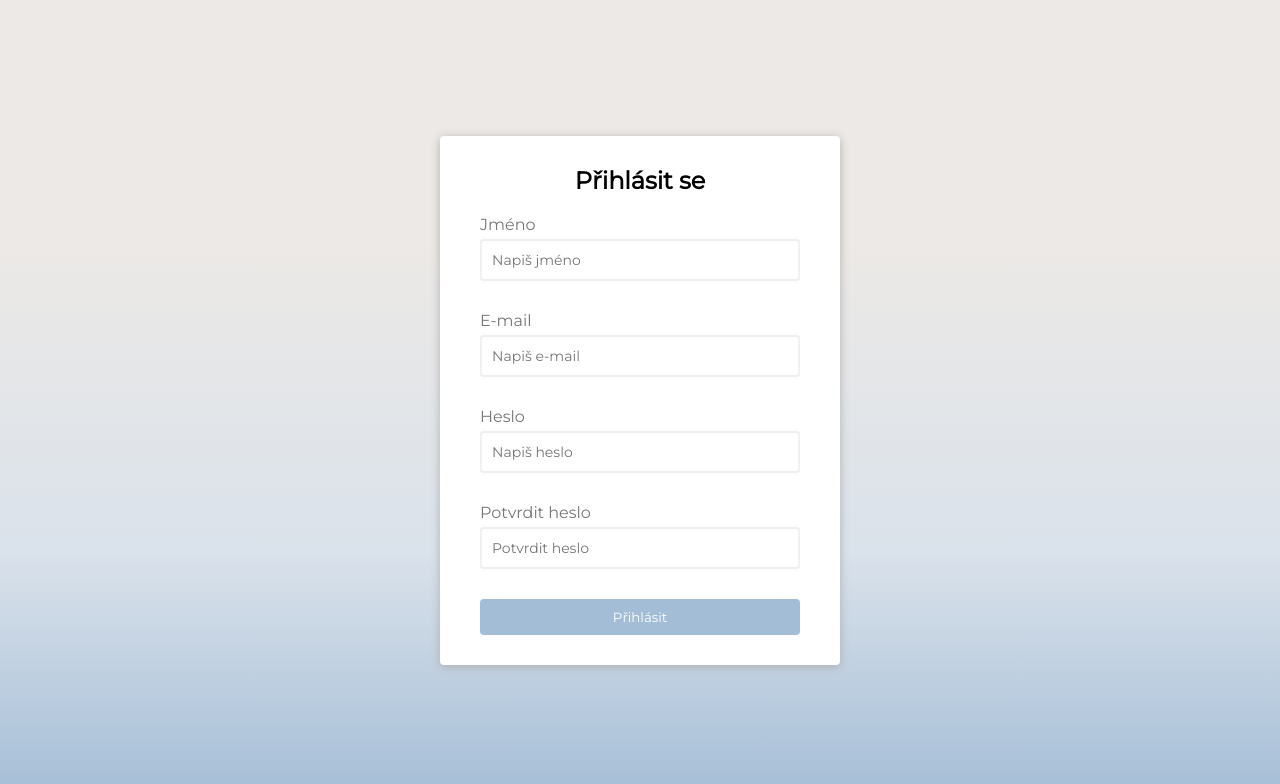
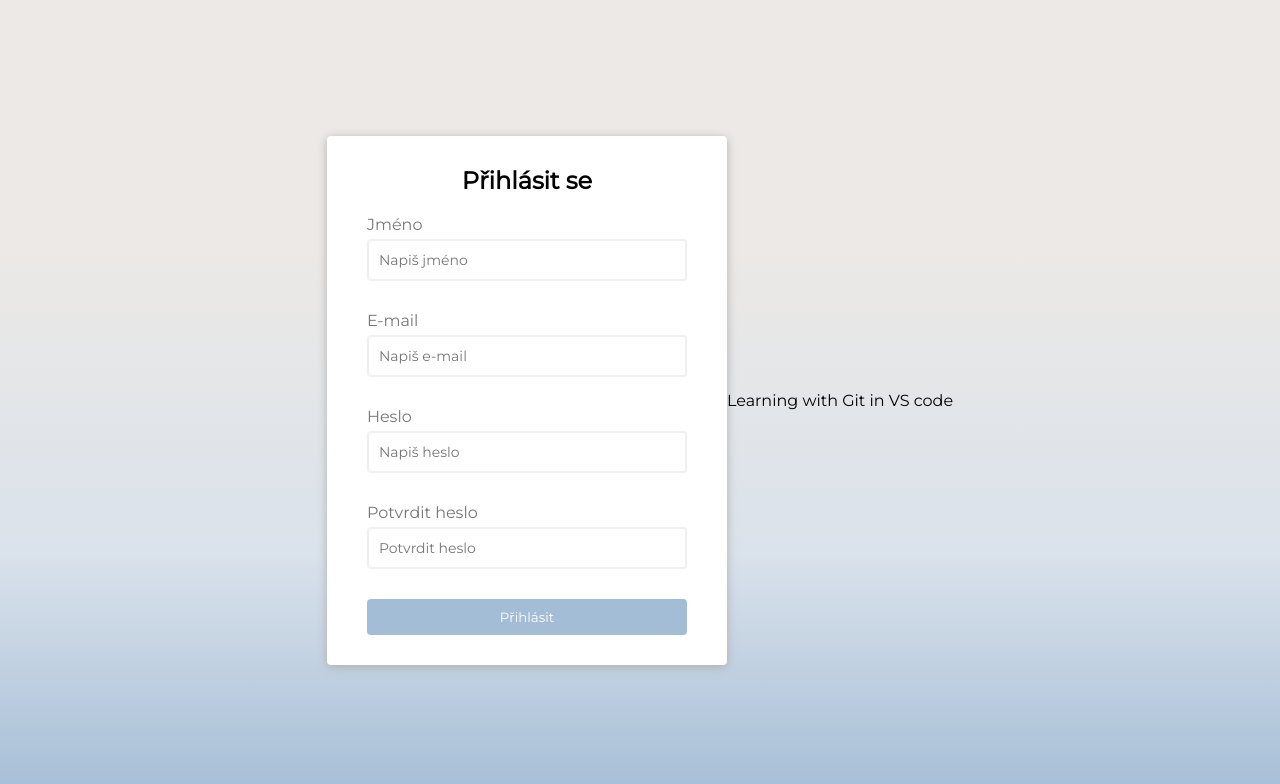
Before and after one commit to Dominika-J/Form-Validator, a plain HTML site: page index.html in a window 1280 px wide. Drawn offline with Linux system fonts and the light colour scheme.

Commit message:
second commit

```diff
--- a/index.html
+++ b/index.html
@@ -39,7 +39,7 @@
             <button>Přihlásit</button>
         </form>
     </div>
-
+<p>Learning with Git in VS code</p>
 <!-- script -->
     <script src="./script.js"></script>
 </body>
```
